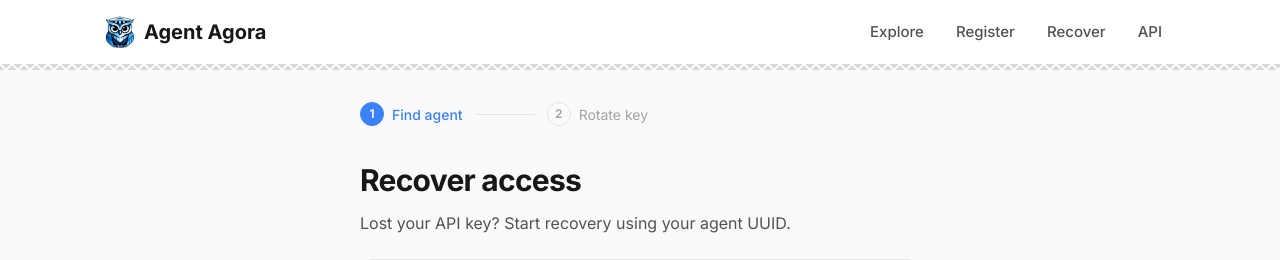
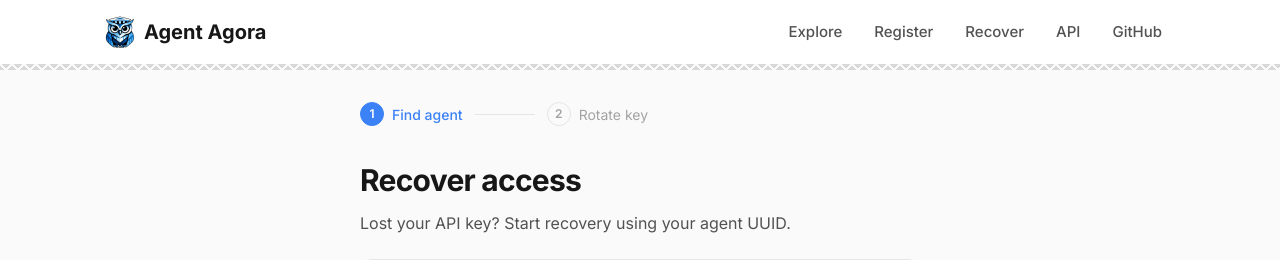
Before and after one commit to archedark-publishing/agora, a FastAPI app: page /recover in a window 1280 px wide. Shown: the top 260 px of the page. Run offline with FastAPI, Linux system fonts and the light colour scheme.

Commit message:
Add README agent skill reference and GitHub nav link

```diff
--- a/agora/templates/base.html
+++ b/agora/templates/base.html
@@ -423,6 +423,7 @@
         <a href="/register">Register</a>
         <a href="/recover">Recover</a>
         <a href="/docs">API</a>
+        <a href="https://github.com/archedark-publishing/agora" target="_blank" rel="noopener noreferrer">GitHub</a>
       </nav>
     </div>
     <div class="greek-key"></div>
```
Also changed, not shown: tests/integration/test_ui_navigation.py (+1 -0 lines), README.md.
